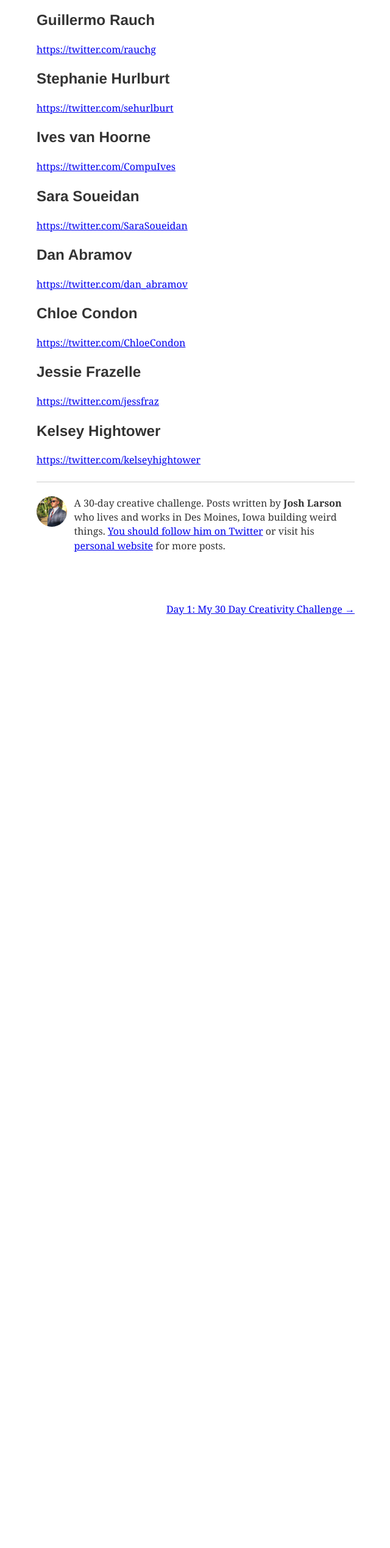
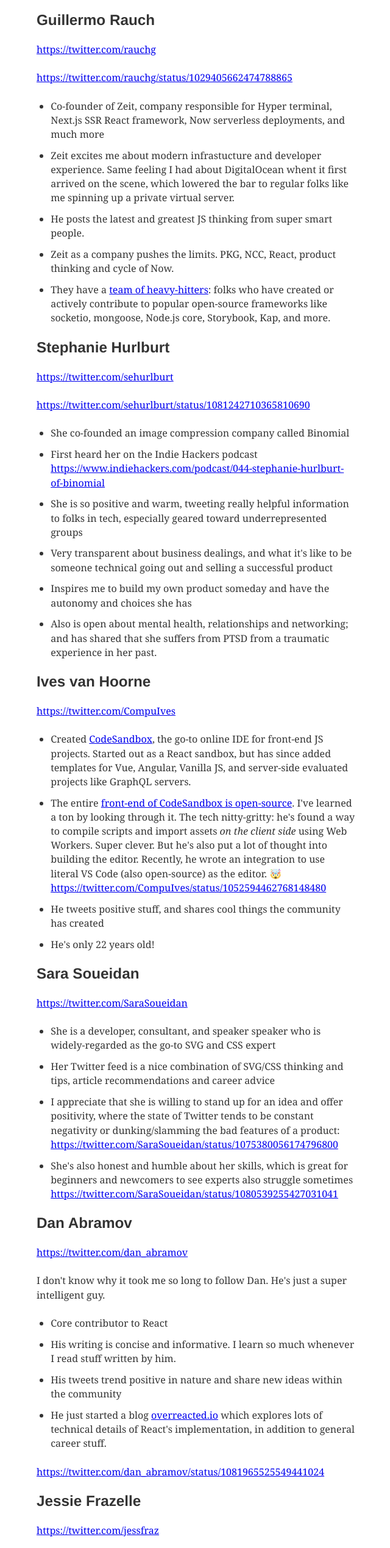
Before and after one commit to jplhomer/creative, a Gatsby site: page /most-inspiring-people-in-tech/ in a window 1280 px wide. Shown: the part 178-2717 px from the top of the page at 61% size, without its empty margins (319-959 px from the left). Before the commit the page ends 1259 px from the top, so only its background shows below. Built offline with nearby package versions, Linux system fonts and the light colour scheme; Gatsby itself is replaced by a stand-in of ours; some packages are replaced by stand-ins of ours.

Commit message:
Flesh out twitter ideas

```diff
--- a/content/blog/most-inspiring-people-in-tech.md
+++ b/content/blog/most-inspiring-people-in-tech.md
@@ -1,36 +1,83 @@
 ---
-title: "The people I find most inspiring in tech"
-date: 2019-01-01
+title: "Inspirational tech people I follow on Twitter"
+date: 2019-01-09
 ---
 
 ## Guillermo Rauch
 
 https://twitter.com/rauchg
 
+https://twitter.com/rauchg/status/1029405662474788865
+
+- Co-founder of Zeit, company responsible for Hyper terminal, Next.js SSR React framework, Now serverless deployments, and much more
+- Zeit excites me about modern infrastucture and developer experience. Same feeling I had about DigitalOcean whent it first arrived on the scene, which lowered the bar to regular folks like me spinning up a private virtual server.
+- He posts the latest and greatest JS thinking from super smart people.
+- Zeit as a company pushes the limits. PKG, NCC, React, product thinking and cycle of Now.
+- They have a [team of heavy-hitters](https://zeit.co/about): folks who have created or actively contribute to popular open-source frameworks like socketio, mongoose, Node.js core, Storybook, Kap, and more.
+
 ## Stephanie Hurlburt
 
 https://twitter.com/sehurlburt
+
+https://twitter.com/sehurlburt/status/1081242710365810690
+
+- She co-founded an image compression company called Binomial
+- First heard her on the Indie Hackers podcast https://www.indiehackers.com/podcast/044-stephanie-hurlburt-of-binomial
+- She is so positive and warm, tweeting really helpful information to folks in tech, especially geared toward underrepresented groups
+- Very transparent about business dealings, and what it's like to be someone technical going out and selling a successful product
+- Inspires me to build my own product someday and have the autonomy and choices she has
+- Also is open about mental health, relationships and networking; and has shared that she suffers from PTSD from a traumatic experience in her past.
 
 ## Ives van Hoorne
 
 https://twitter.com/CompuIves
 
+- Created [CodeSandbox](https://codesandbox.io), the go-to online IDE for front-end JS projects. Started out as a React sandbox, but has since added templates for Vue, Angular, Vanilla JS, and server-side evaluated projects like GraphQL servers.
+- The entire [front-end of CodeSandbox is open-source](https://github.com/CompuIves/codesandbox-client/). I've learned a ton by looking through it. The tech nitty-gritty: he's found a way to compile scripts and import assets _on the client side_ using Web Workers. Super clever. But he's also put a lot of thought into building the editor. Recently, he wrote an integration to use literal VS Code (also open-source) as the editor. 🤯 https://twitter.com/CompuIves/status/1052594462768148480
+- He tweets positive stuff, and shares cool things the community has created
+- He's only 22 years old!
+
 ## Sara Soueidan
 
 https://twitter.com/SaraSoueidan
+
+- She is a developer, consultant, and speaker speaker who is widely-regarded as the go-to SVG and CSS expert
+- Her Twitter feed is a nice combination of SVG/CSS thinking and tips, article recommendations and career advice
+- I appreciate that she is willing to stand up for an idea and offer positivity, where the state of Twitter tends to be constant negativity or dunking/slamming the bad features of a product: https://twitter.com/SaraSoueidan/status/1075380056174796800
+- She's also honest and humble about her skills, which is great for beginners and newcomers to see experts also struggle sometimes https://twitter.com/SaraSoueidan/status/1080539255427031041
 
 ## Dan Abramov
 
 https://twitter.com/dan_abramov
 
-## Chloe Condon
+I don't know why it took me so long to follow Dan. He's just a super intelligent guy.
 
-https://twitter.com/ChloeCondon
+- Core contributor to React
+- His writing is concise and informative. I learn so much whenever I read stuff written by him.
+- His tweets trend positive in nature and share new ideas within the community
+- He just started a blog [overreacted.io](https://overreacted.io) which explores lots of technical details of React's implementation, in addition to general career stuff.
+
+https://twitter.com/dan_abramov/status/1081965525549441024
 
 ## Jessie Frazelle
 
 https://twitter.com/jessfraz
 
+I started following Jessie back when I was the sole developer working at an ad agency. I sought out inspiration from other development shops, and stumbled upon [Barrel's website](https://www.barrelny.com/). After scrolling through their team bios, I found Jessie and her Twitter feed. I must have chosen to follow her on a whim — maybe because she had an entire library of copy/pastable PHP scripts for things like taking screenshots of websites and hooking into the Facebook API. You know, stuff that would have made sense to use when I was at an ad agency.
+
+Jessie left the agency world shortly after I started following her, and she started tweeting about this new thing called [Docker](https://www.docker.com/) and containers. Like, super nerdy and in-depth thing about Linux and shells and security and stuff I couldn't even imagine knowing.
+
+She eventually started working at Docker, then Google, Microsoft, and now GitHub. She's regarded as one of the tech world's container experts and often has really great writing about all things containers. Her Twitter feed is positive, too!
+
 ## Kelsey Hightower
 
 https://twitter.com/kelseyhightower
+
+https://twitter.com/kelseyhightower/status/935252923721793536
+
+- Kubernetes and cloud native expert
+- Created a [tutorial for learning Kubernetes](https://github.com/kelseyhightower/kubernetes-the-hard-way) that I have yet to learn, but I've heard great things.
+- He posts positive stuff about tech and things happening in the community
+- His [presentations] are marvelous!
+
+https://twitter.com/kelseyhightower/status/1053389901117325312
```
